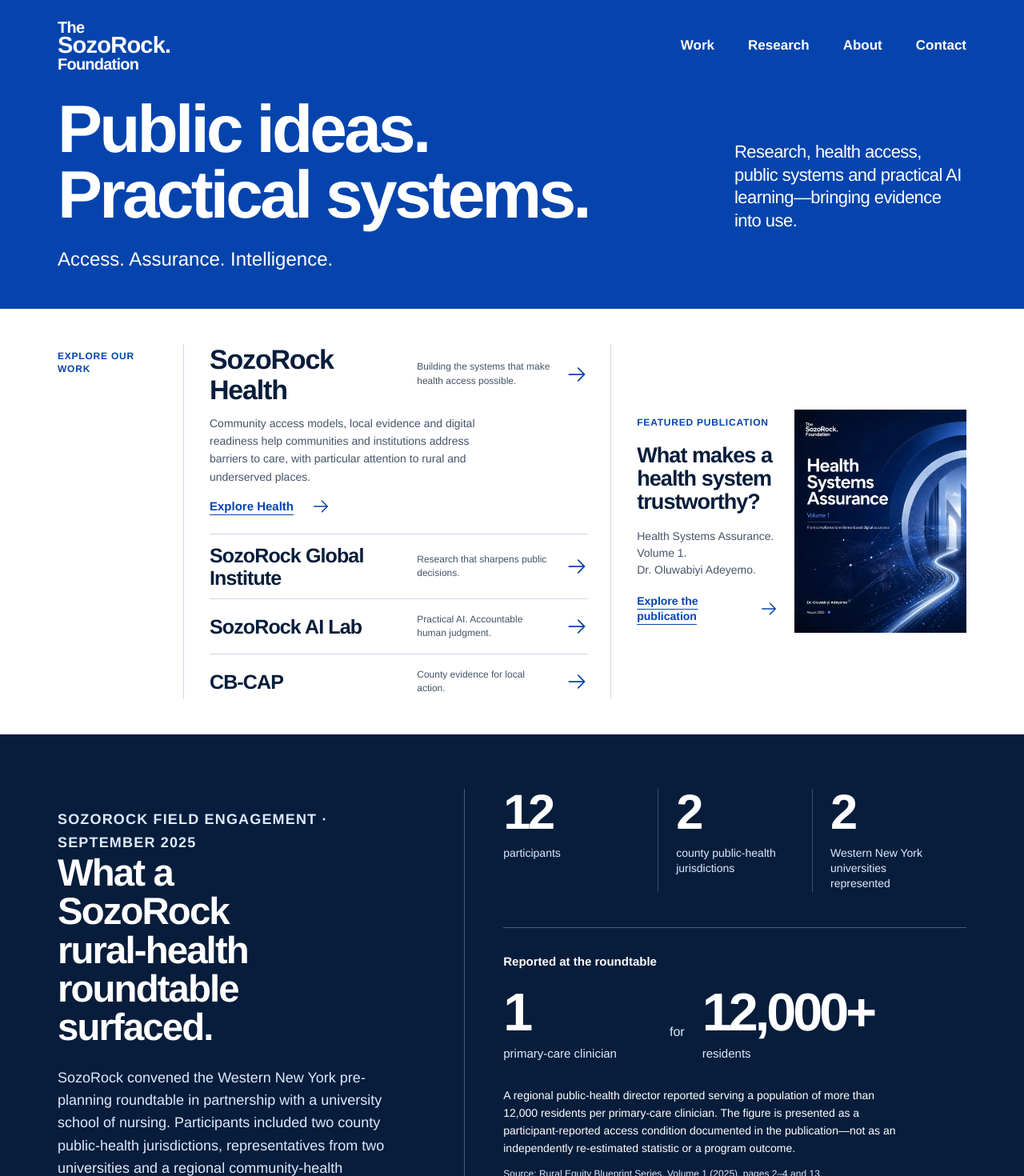
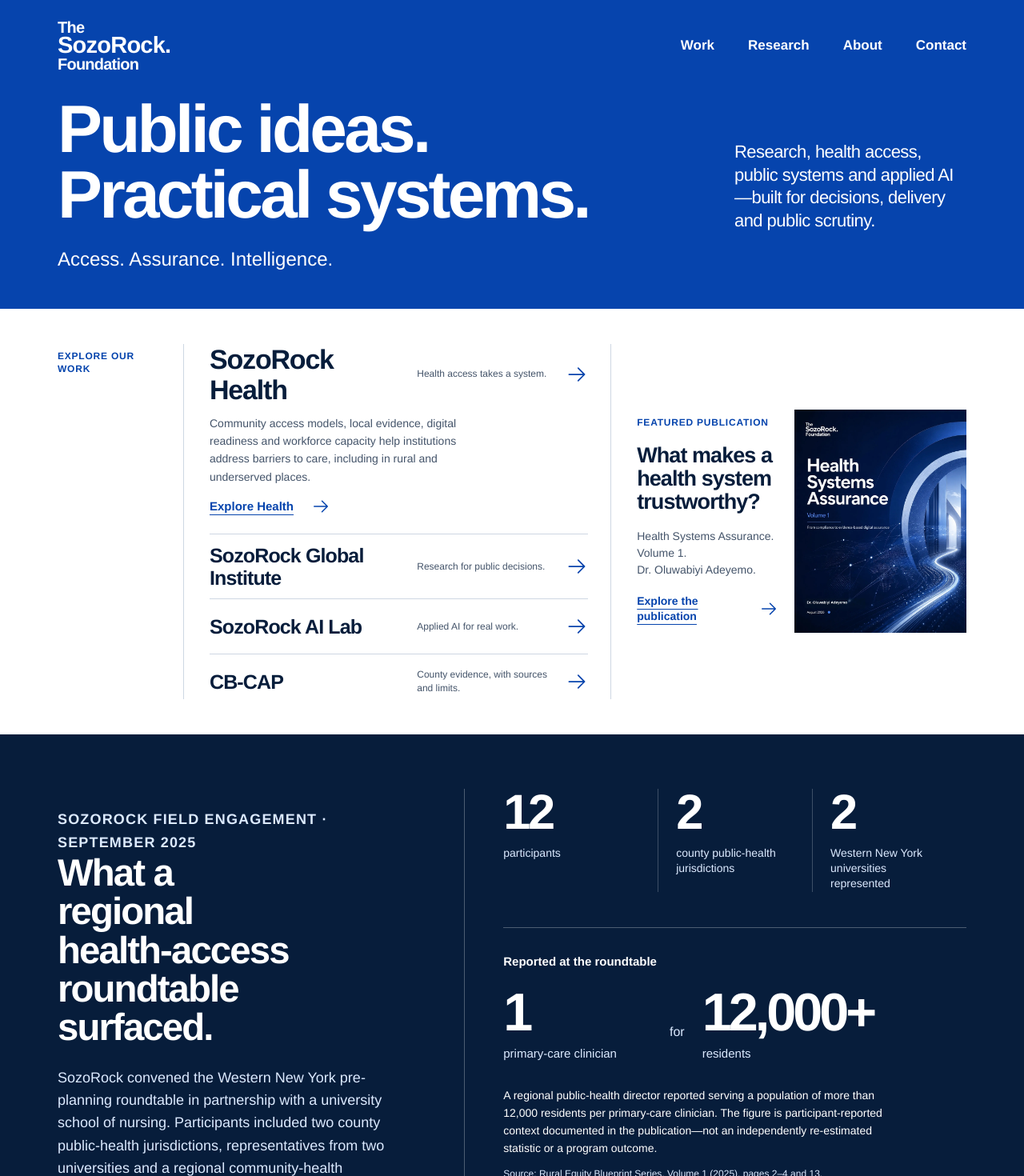
Before and after one commit to drolu-cmyk/sozorock-foundation, a React (Vite) app: page / in a window 1280 px wide. Shown: the top 1470 px of the page at 80% size. Built offline with nearby package versions, Linux system fonts and the light colour scheme.

Commit message:
polish: sharpen homepage positioning and evidence copy

```diff
--- a/src/HomePage.jsx
+++ b/src/HomePage.jsx
@@ -3,10 +3,10 @@
 import { Link } from "./router";
 
 const work = [
-  { id: "cbcap", name: "CB-CAP", summary: "County evidence for local action.", copy: "Explore public county evidence and its sources. Institutional planning tools are not yet available in the public preview.", href: "https://cbcap.sozorockfoundation.org/", action: "Explore CB-CAP" },
-  { id: "health", name: "SozoRock Health", summary: "Building the systems that make health access possible.", copy: "Community access models, local evidence and digital readiness help communities and institutions address barriers to care, with particular attention to rural and underserved places.", href: "https://health.sozorockfoundation.org/", action: "Explore Health" },
-  { id: "institute", name: "SozoRock Global Institute", summary: "Research that sharpens public decisions.", copy: "Publications and focused discussions examine health systems assurance, governance, public-sector capacity and rural equity.", href: "/platforms/institute", action: "Explore the Institute" },
-  { id: "ai", name: "SozoRock AI Lab", summary: "Practical AI. Accountable human judgment.", copy: "No-cost learning helps people apply AI to real work, verify the results and use them responsibly.", href: "https://ai-lab.sozorockfoundation.org/", action: "Explore the AI Lab" },
+  { id: "cbcap", name: "CB-CAP", summary: "County evidence, with sources and limits.", copy: "Explore public county evidence, source dates and definitions. Institutional planning tools are not part of the public preview.", href: "https://cbcap.sozorockfoundation.org/", action: "Explore CB-CAP" },
+  { id: "health", name: "SozoRock Health", summary: "Health access takes a system.", copy: "Community access models, local evidence, digital readiness and workforce capacity help institutions address barriers to care, including in rural and underserved places.", href: "https://health.sozorockfoundation.org/", action: "Explore Health" },
+  { id: "institute", name: "SozoRock Global Institute", summary: "Research for public decisions.", copy: "Publications and briefings examine health systems assurance, governance, health access and institutional capacity.", href: "/platforms/institute", action: "Explore the Institute" },
+  { id: "ai", name: "SozoRock AI Lab", summary: "Applied AI for real work.", copy: "No-cost learning helps people build useful work, verify it and use it responsibly.", href: "https://ai-lab.sozorockfoundation.org/", action: "Explore the AI Lab" },
 ];
 
 const roundtableFacts = [
@@ -20,7 +20,7 @@
   return <>
     <section className="foundation-opening" aria-labelledby="foundation-title"><div className="shell opening-layout">
       <div><h1 id="foundation-title">Public ideas.<br />Practical systems.</h1><p className="foundation-thesis">Access. Assurance. Intelligence.</p></div>
-      <p className="opening-description">Research, health access, public systems and practical AI learning—bringing evidence into use.</p>
+      <p className="opening-description">Research, health access, public systems and applied AI—built for decisions, delivery and public scrutiny.</p>
     </div></section>
     <section className="foundation-work" aria-label="Explore our work"><div className="shell work-composition">
       <p className="eyebrow work-label">Explore our work</p>
@@ -34,7 +34,7 @@
     <section className="foundation-evidence" aria-labelledby="roundtable-title"><div className="shell evidence-layout">
       <div className="evidence-intro">
         <p className="eyebrow">SozoRock field engagement · September 2025</p>
-        <h2 id="roundtable-title">What a SozoRock rural-health roundtable surfaced.</h2>
+        <h2 id="roundtable-title">What a regional health-access roundtable surfaced.</h2>
         <p>SozoRock convened the Western New York pre-planning roundtable in partnership with a university school of nursing. Participants included two county public-health jurisdictions, representatives from two universities and a regional community-health organization. The discussion informed the Access Day framework.</p>
         <Link href="/publication/rebs-v1-2025" className="evidence-link">Read Rural Equity Blueprint Series, Volume 1</Link>
       </div>
@@ -49,12 +49,12 @@
             <span className="evidence-ratio-word" aria-hidden="true">for</span>
             <div><strong>12,000+</strong><span>residents</span></div>
           </div>
-          <p id="roundtable-caveat" className="evidence-caveat">A regional public-health director reported serving a population of more than 12,000 residents per primary-care clinician. The figure is presented as a participant-reported access condition documented in the publication—not as an independently re-estimated statistic or a program outcome.</p>
+          <p id="roundtable-caveat" className="evidence-caveat">A regional public-health director reported serving a population of more than 12,000 residents per primary-care clinician. The figure is participant-reported context documented in the publication—not an independently re-estimated statistic or a program outcome.</p>
           <p id="roundtable-source" className="evidence-source">Source: Rural Equity Blueprint Series, Volume 1 (2025), pages 2–4 and 13.</p>
         </figure>
       </div>
     </div></section>
-    <aside className="shell society-home-context" aria-label="AI and society"><p className="eyebrow">AI &amp; Society</p><div><p>Who decides when AI affects people? AI &amp; Society is developing ways for communities to shape consequential uses of AI, with evidence, human review and a route to challenge decisions.</p><Link href="/ai-society" className="editorial-link">Explore AI &amp; Society<ArrowRight size={24} aria-hidden="true" /></Link></div></aside>
+    <aside className="shell society-home-context" aria-label="AI and society"><p className="eyebrow">AI &amp; Society</p><div><p>When AI affects learning or work, people affected should help shape the rules, evidence and route to review.</p><Link href="/ai-society" className="editorial-link">Explore AI &amp; Society<ArrowRight size={24} aria-hidden="true" /></Link></div></aside>
     <section className="foundation-engage"><div className="shell engage-layout"><h2>Bring a question<br />worth working on.</h2><div><Link href="/partner" className="editorial-link">Partner with the Foundation<ArrowRight size={30} aria-hidden="true" /></Link><p>Research. Health access. Public systems. Applied learning.</p></div></div></section>
   </>;
 }
```
